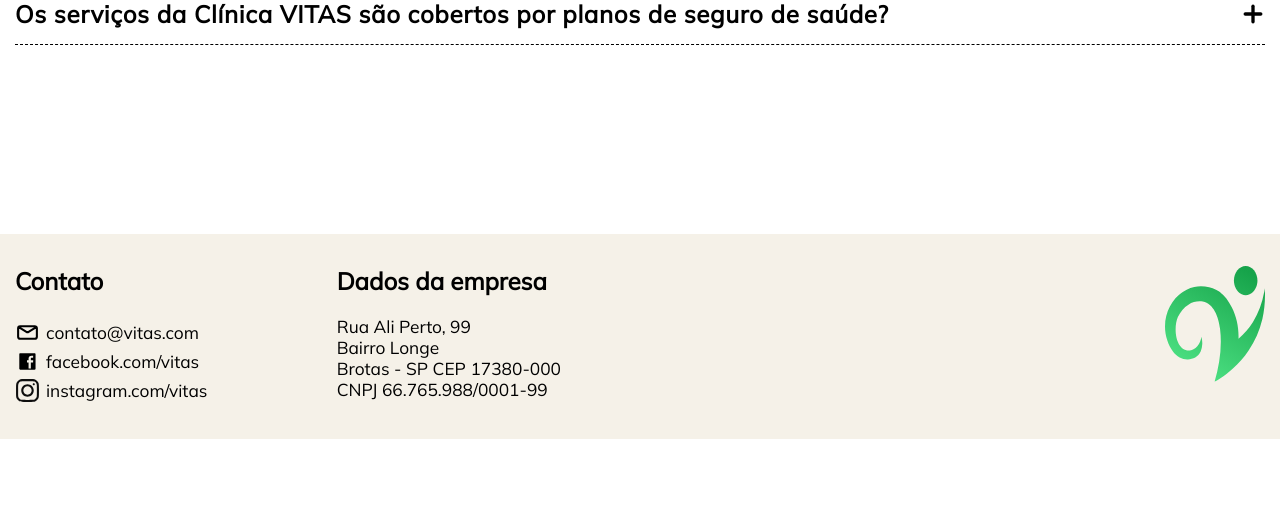
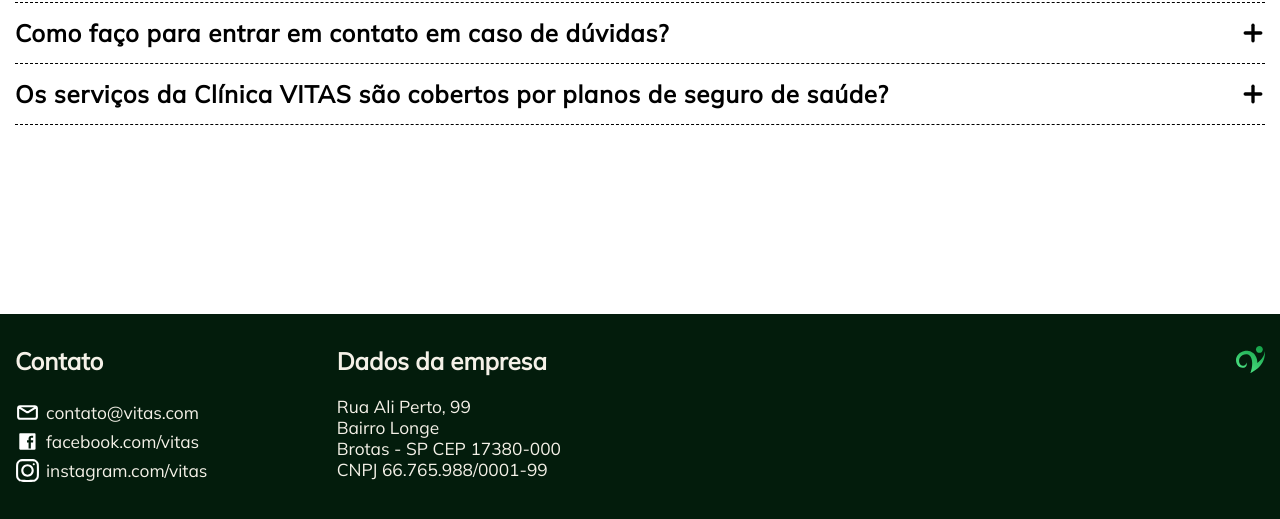
Before and after one commit to giovana-mori/Pi-Integrador-Vitas, a PHP site: page / in a window 1280 px wide. Shown: the part 3518-4037 px from the top of the page. Before the commit the page ends 3957 px from the top, so only its background shows below. Run offline with PHP 8.4, Linux system fonts and the light colour scheme.

Commit message:
pequenos ajustes CSS

```diff
--- a/style.css
+++ b/style.css
@@ -201,7 +201,6 @@ header {
   align-items: flex-start;
   flex-direction: column;
   justify-content: space-around;
-  padding: 40px 0;
 }
 
 .content_principal {
@@ -209,7 +208,6 @@ header {
   flex-direction: row;
   align-items: flex-start;
   justify-content: space-between;
-  padding: 0 15px;
 }
 
 .simbolo img {
@@ -444,9 +442,7 @@ section {
   flex-direction: row;
   align-items: center;
   flex-wrap: nowrap;
-  justify-content: space-around;
-  gap: 15px;
-  padding: 0 15px;
+  justify-content: space-between;
   margin: 1em auto;
 }
 
@@ -556,7 +552,7 @@ section {
   display: flex;
   flex-direction: row;
   align-items: center;
-  color: #000;
+  color: var(--c-white);
   justify-content: flex-start;
   gap: 6px;
   margin: 4px auto;
@@ -566,11 +562,12 @@ section {
 .contato h2,
 .dados_empresa h2,
 .dados_empresa ul li {
-  color: #000;
+  color: var(--c-white);
 }
 
 .contato ul li img {
   max-width: 25px;
+  color: var(--c-white);
 }
 
 /* faq */
@@ -662,14 +659,14 @@ details.faq_conteudo_texto {
 
 /*rodapé*/
 footer {
-  background-color: var(--c-white);
+  background-color: var(--c-verde-escuro);
 }
 
 footer .container .footer_contact {
   display: flex;
   justify-content: space-between;
   padding: 2em 0;
-  color: var(--c-white);
+  color: var(--c-fundo_planos_azul_claro);
   align-items: start;
 }
 
@@ -681,6 +678,7 @@ footer .container .footer_contact {
 footer li {
   font-family: mulish;
   font-size: 13pt;
+  color: var(--c-white);
 }
 
 /* Media serve para deixar a pagina responsiva, quando a resolucao chegar a 991.98px todas as classes dentro do media serao aplicadas */
--- a/views/layout/footer.php
+++ b/views/layout/footer.php
@@ -21,32 +21,7 @@
                 </div>
             </div>
             <div class="logo_foo">
-                <svg width="100" viewBox="0 0 502 581" fill="none" xmlns="http://www.w3.org/2000/svg">
-                    <g clip-path="url(#clip0_18_194)">
-                        <path
-                            d="M182.678 355.032C180.474 372.785 173.612 389.141 163.157 401.566C152.701 413.988 139.235 421.789 124.843 423.758C55.3751 429.531 39.3099 316.135 64.5712 256.619C76.8455 229.678 95.307 207.878 117.603 193.999C139.9 180.119 165.022 174.788 189.77 178.685C243.837 189.956 268.987 254.558 276.301 315.311C287.379 406.851 273.529 494.818 248.933 581C258.13 575.777 267.436 570.69 276.412 564.781C299.379 549.768 321.382 532.581 342.222 513.374C371.013 487.726 397.072 457.66 419.779 423.895C451.464 377.768 475.015 323.925 488.915 265.827C500.143 215.592 504.191 163.304 500.882 111.334C492.639 173.108 472.327 231.436 441.717 281.221C421.351 313.878 396.796 342.157 369.036 364.928C371.039 309.852 359.442 255.33 335.796 208.649C327.856 192.252 318.574 176.914 308.098 162.878C284.856 133.168 254.511 113.55 221.567 106.936C196.952 100.53 171.589 99.8774 146.781 105.012C45.6252 126.729 -30.0476 249.333 11.722 374.276C18.229 394.004 27.4933 412.151 39.0883 427.881C48.4972 441.392 60.2305 452.111 73.4234 459.248C86.6161 466.386 100.932 469.758 115.315 469.117C140.244 467.604 166.613 456.47 179.576 427.881C184.016 416.622 186.58 404.365 187.111 391.85C187.644 379.333 186.136 366.811 182.678 355.032Z"
-                            fill="url(#paint0_linear_18_194)" />
-                        <path
-                            d="M405.043 146.521C437.657 146.521 464.097 113.721 464.097 73.2607C464.097 32.7998 437.657 0 405.043 0C372.429 0 345.989 32.7998 345.989 73.2607C345.989 113.721 372.429 146.521 405.043 146.521Z"
-                            fill="url(#paint1_linear_18_194)" />
-                    </g>
-                    <defs>
-                        <linearGradient id="paint0_linear_18_194" x1="455.518" y1="46.48" x2="166.261" y2="530.342"
-                            gradientUnits="userSpaceOnUse">
-                            <stop stop-color="#16A34A" />
-                            <stop offset="1" stop-color="#4ADE80" />
-                        </linearGradient>
-                        <linearGradient id="paint1_linear_18_194" x1="455.518" y1="46.48" x2="166.261" y2="530.342"
-                            gradientUnits="userSpaceOnUse">
-                            <stop stop-color="#16A34A" />
-                            <stop offset="1" stop-color="#4ADE80" />
-                        </linearGradient>
-                        <clipPath id="clip0_18_194">
-                            <rect width="502" height="581" fill="white" />
-                        </clipPath>
-                    </defs>
-                </svg>
-
+                <img src="static/images/logo_menor.svg" alt="Logo Vitas">
             </div>
         </div>
     </div>
```
Also changed, not shown: assets/admin/css/style.css (+0 -10 lines), views/layoutLogin/header.php (+4 -4 lines), static/images/icons/email-svgrepo-com.svg, static/images/icons/facebook-svgrepo-com.svg, static/images/icons/instagram-svgrepo-com.svg, static/images/logo_menor.svg (renamed from static/images/logo_menorSvg.svg).
